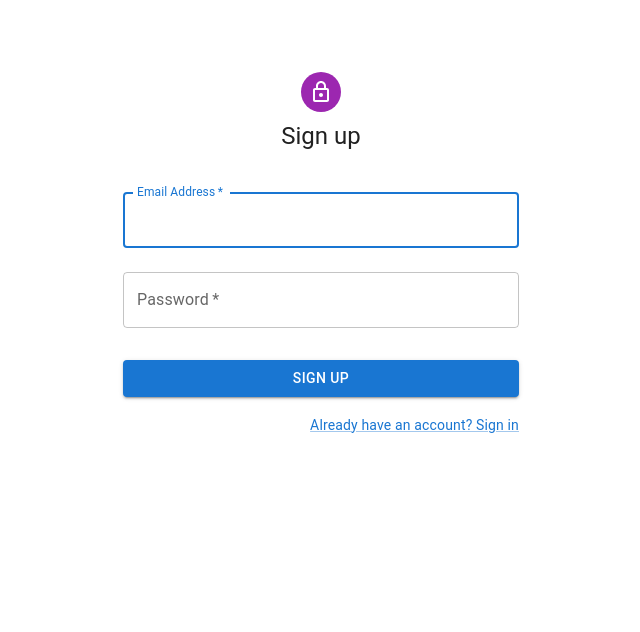
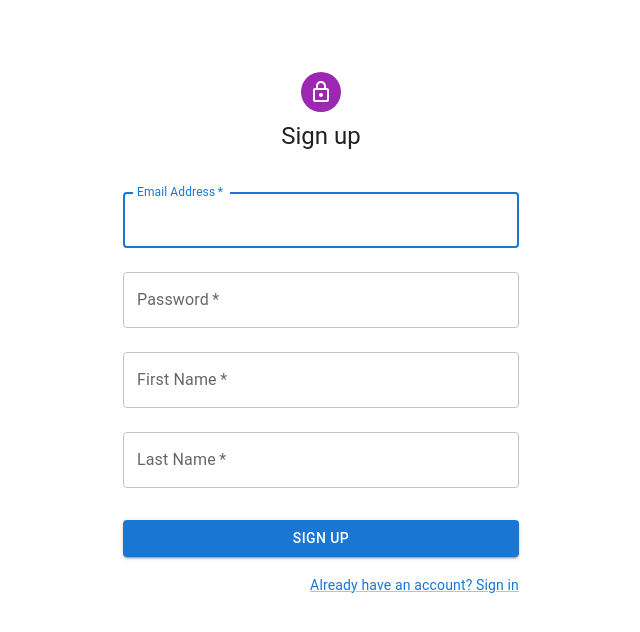
Before and after one commit to clairelist/GoodBank-Frontend, a React (Create React App) app: page /register in a window 1280 px wide. Shown: the top 632 px of the page, without its empty margins (319-959 px from the left). Built offline with nearby package versions, Linux system fonts and the light colour scheme; no server answers.

Commit message:
fixed register

```diff
--- a/src/components/account-details/CreateTransactionForm.tsx
+++ b/src/components/account-details/CreateTransactionForm.tsx
@@ -7,12 +7,12 @@ import MenuItem from '@mui/material/MenuItem';
 import './AccountDetails.css';
 import Grid from '@mui/material/Grid';
 
-interface transactionProps {
+interface TransactionProps {
   accountId: number;
   afterUpsert: (result: Transaction) => void;
 }
 
-export default function CreateTransactionForm(props: transactionProps) {
+export default function CreateTransactionForm(props: TransactionProps) {
   const handleSubmit = (event: React.FormEvent<HTMLFormElement>) => {
     event.preventDefault();
     const data = new FormData(event.currentTarget);
--- a/src/components/register/Register.tsx
+++ b/src/components/register/Register.tsx
@@ -23,7 +23,9 @@ export default function Register() {
     const data = new FormData(event.currentTarget);
     const response = await apiRegister(
       `${data.get('email')}`,
-      `${data.get('password')}`
+      `${data.get('password')}`,
+      `${data.get('firstName')}`,
+      `${data.get('lastName')}`
     );
     if (response.status >= 200 && response.status < 300) navigate('/login');
   };
@@ -72,7 +74,26 @@ export default function Register() {
               id="password"
               autoComplete="new-password"
             />
-
+            <TextField
+              margin="normal"
+              required
+              fullWidth
+              name="firstName"
+              label="First Name"
+              type="text"
+              id="firstName"
+              autoComplete="first name"
+            />
+            <TextField
+              margin="normal"
+              required
+              fullWidth
+              name="lastName"
+              label="Last Name"
+              type="text"
+              id="lastName"
+              autoComplete="last Name"
+            />
             <Button
               type="submit"
               fullWidth
--- a/src/remote/banking-api/auth.api.ts
+++ b/src/remote/banking-api/auth.api.ts
@@ -20,11 +20,15 @@ export const apiLogout = async (): Promise<bankingApiResponse> => {
 
 export const apiRegister = async (
   email: string,
-  password: string
+  password: string,
+  firstName: string,
+  lastName: string
 ): Promise<bankingApiResponse> => {
   const response = await bankingClient.post<any>(`${baseURL}/register`, {
     email: email,
     password: password,
+    firstName: firstName,
+    lastName: lastName
   });
   return { status: response.status, payload: response.data };
 };
--- a/src/remote/banking-api/bankingClient.ts
+++ b/src/remote/banking-api/bankingClient.ts
@@ -5,8 +5,8 @@ import axios from 'axios';
 const bankingClient = axios.create({
   withCredentials: true,
   // switch baseURL to local to run locally. DO NOT DELETE - UNCOMMENT ONLY
-  baseURL: `${process.env.REACT_APP_API_URL}`,
-  // baseURL: 'http://localhost:8080',
+  // baseURL: `${process.env.REACT_APP_API_URL}`,
+  baseURL: 'http://localhost:8080',
   headers: {
     'Content-Type': 'application/json',
     'Access-Control-Allow-Origin': 'http://localhost:3000',
```
